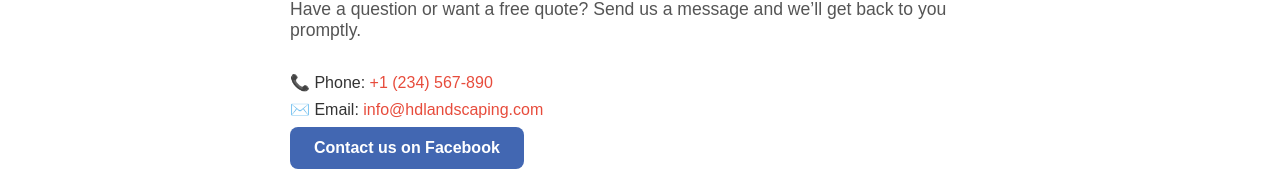
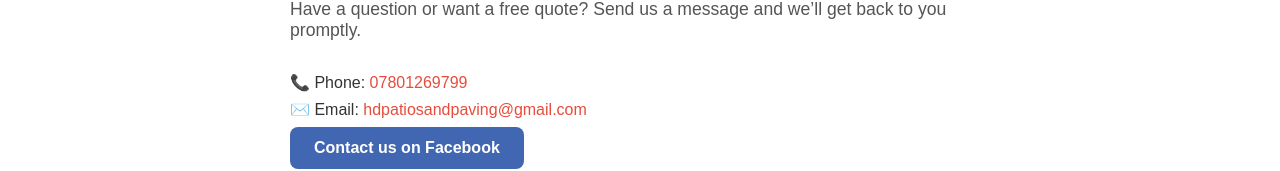
Before and after one commit to MattPackham/hdlandscaping, a Vue app: page /contact in a window 1280 px wide. Shown: the part 217-388 px from the top of the page. Built offline with nearby package versions, Linux system fonts and the light colour scheme.

Commit message:
changing to live contact info

```diff
--- a/src/views/Contact.vue
+++ b/src/views/Contact.vue
@@ -7,8 +7,8 @@
 
     <!-- Contact Info -->
     <div class="contact-info">
-      <p>📞 Phone: <a href="tel:+1234567890">+1 (234) 567-890</a></p>
-      <p>✉️ Email: <a href="mailto:info@hdlandscaping.com">info@hdlandscaping.com</a></p>
+      <p>📞 Phone: <a href="07801269799">07801269799</a></p>
+      <p>✉️ Email: <a href="mailto:hdpatiosandpaving@gmail.com">hdpatiosandpaving@gmail.com</a></p>
         <a
           href="https://www.facebook.com/YourFacebookPage"
           target="_blank"
```
